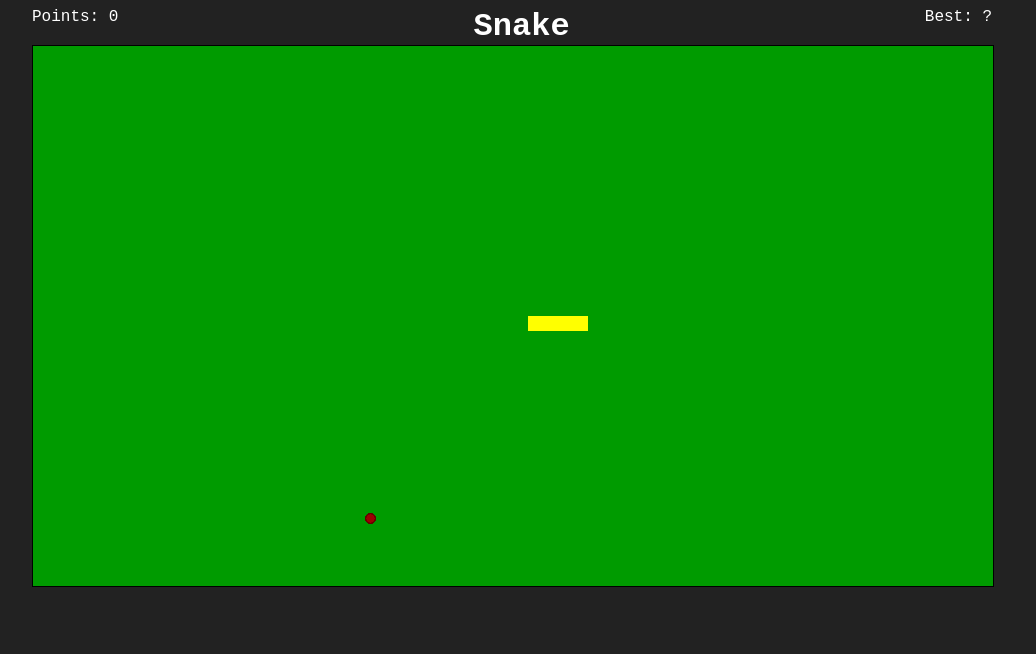
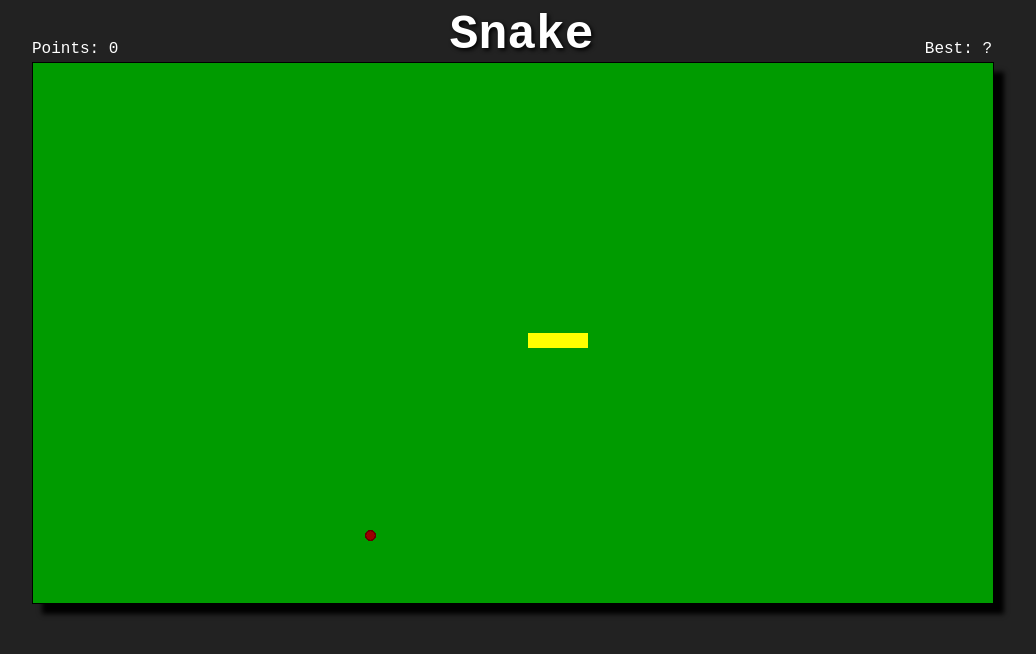
Before and after one commit to m0rtadelo/snake, a website: page index.html in a window 1280 px wide. Shown: the whole page, without its empty margins (128-1164 px from the left). Drawn offline with Linux system fonts and the light colour scheme.

Commit message:
Improve UI.

```diff
--- a/index.css
+++ b/index.css
@@ -7,6 +7,7 @@ body {
 
 body canvas {
   border: 1px solid #000000;
+  box-shadow: 10px 10px 5px #000000;
 }
 
 .holder {
@@ -16,16 +17,19 @@ body canvas {
 }
 
 .title {
-  font-size: xx-large;
+  font-size: xxx-large;
   font-weight: bold;
+  text-shadow: 2px 2px 4px #000000;
 }
 
 .text-left {
   text-align: left;
   float: left;
+  margin-top: 2rem;
 }
 
 .text-right {
   text-align: right;
   float: right;
+  margin-top: 2rem;
 }
```
